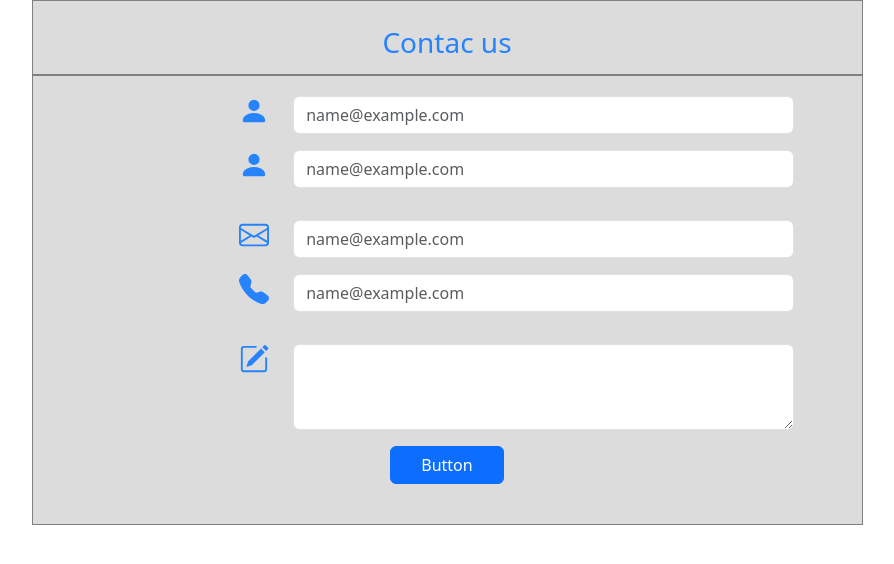
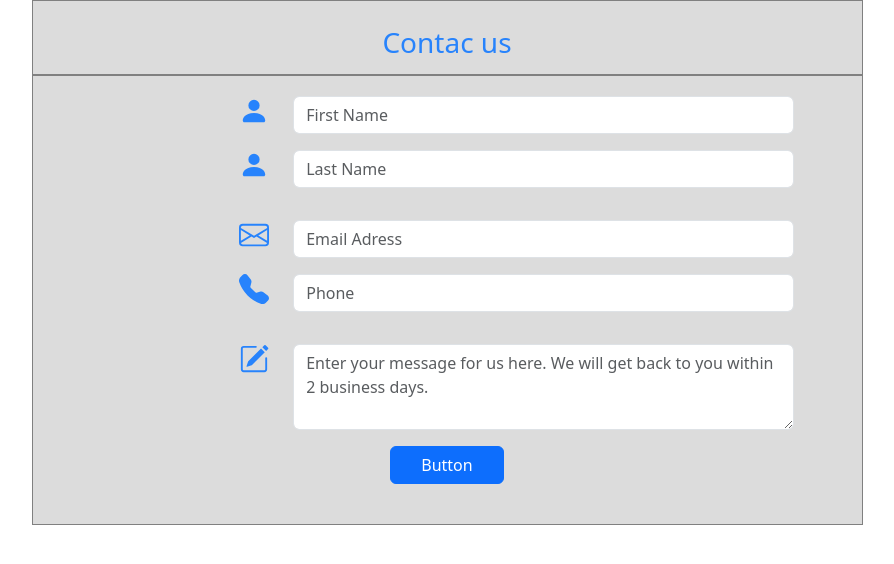
Before and after one commit to Sierpe515/fmp-geekshubs-fsd-val-bootstrapreto2, a plain HTML site: page index.html in a window 1280 px wide. Shown: the whole page, without its empty margins (193-1087 px from the left). Drawn offline with nearby package versions, Linux system fonts and the light colour scheme.

Commit message:
BSReto02.1

```diff
--- a/index.html
+++ b/index.html
@@ -31,7 +31,7 @@
                             </svg>
                         </div>
                         <div class="col-4 col-sm-5 col-lg-8 inputa mb-3">
-                            <input type="email" class="form-control inputs" id="exampleFormControlInput1" placeholder="name@example.com">
+                            <input type="email" class="form-control inputs" id="exampleFormControlInput1" placeholder="First Name">
                         </div>
                     </div>
                     <div class="row cosa2 justify-content-end mb-3">
@@ -41,7 +41,7 @@
                             </svg>
                         </div>
                         <div class="col-4 col-sm-5 col-lg-8 inputa mb-3">
-                            <input type="email" class="form-control inputs" id="exampleFormControlInput1" placeholder="name@example.com">
+                            <input type="email" class="form-control inputs" id="exampleFormControlInput1" placeholder="Last Name">
                         </div>
                     </div>
                     <div class="row cosa2 justify-content-end">
@@ -51,7 +51,7 @@
                               </svg>
                         </div>
                         <div class="col-4 col-sm-5 col-lg-8 inputa mb-3">
-                            <input type="email" class="form-control inputs" id="exampleFormControlInput1" placeholder="name@example.com">
+                            <input type="email" class="form-control inputs" id="exampleFormControlInput1" placeholder="Email Adress">
                         </div>
                     </div>
                     <div class="row cosa2 justify-content-end mb-3">
@@ -61,7 +61,7 @@
                               </svg>
                         </div>
                         <div class="col-4 col-sm-5 col-lg-8 inputa mb-3">
-                            <input type="email" class="form-control inputs" id="exampleFormControlInput1" placeholder="name@example.com">
+                            <input type="email" class="form-control inputs" id="exampleFormControlInput1" placeholder="Phone">
                         </div>
                     </div>
                     <div class="row cosa2 justify-content-end mb-3">
@@ -72,7 +72,7 @@
                               </svg>
                         </div>
                         <div class="col-4 col-sm-5 col-lg-8 inputa mb-3">
-                            <textarea class="form-control inputs" id="exampleFormControlTextarea1" rows="3"></textarea>
+                            <textarea class="form-control inputs" id="exampleFormControlTextarea1" rows="3" placeholder="Enter your message for us here. We will get back to you within 2 business days."></textarea>
                         </div>
                         <div class="d-grid gap-2 col-2 mx-auto">
                             <button class="btn btn-primary" type="button">Button</button>
```
